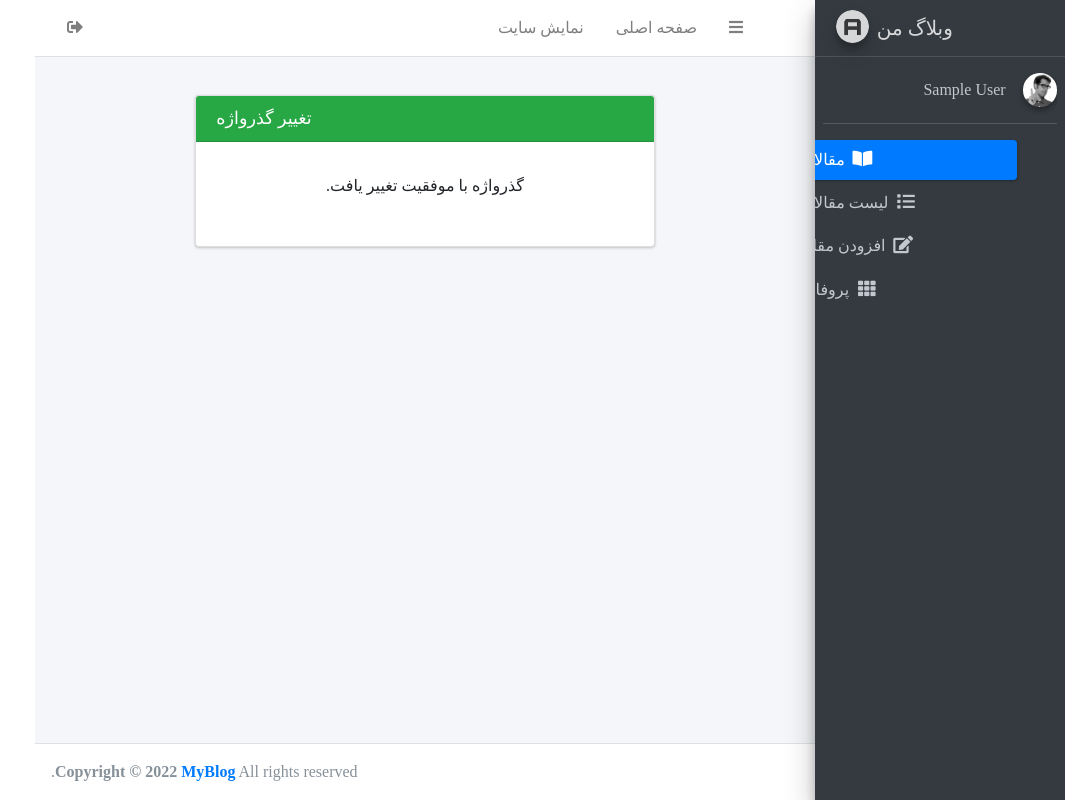
After one commit to MohammadMahdi-Akhondi/django-blog, a Django app: page /account/password_change/done/ in a window 1280 px wide. The commit adds this page. Shown: the whole page, without its empty margins (215-1280 px from the left). Run offline with Django 3.2, Linux system fonts and the light colour scheme; the visitor is signed in with stand-in values (Sample User, id 1); some libraries are stand-ins or nearby versions; some web fonts are replaced.

Commit message:
Create password change view

```diff
--- a/account/urls.py
+++ b/account/urls.py
@@ -7,13 +7,16 @@ from .views import (
     ArticleDelete,
     Profile,
     Login,
+    PasswordChange,
 )
 
 app_name = 'account'
 
 urlpatterns = [
     path('login/', Login.as_view(), name = "login"),
-    path('logout/', views.LogoutView.as_view(), name = "logout")
+    path('logout/', views.LogoutView.as_view(), name = "logout"),
+    path('password_change/', PasswordChange.as_view(), name = "password_change"),
+    path('password_change/done/', views.PasswordChangeDoneView.as_view(), name = "password_chanage_done"),
 ]
 
 urlpatterns += [
--- a/account/views.py
+++ b/account/views.py
@@ -5,7 +5,7 @@ from django.urls import reverse_lazy
 from blog.models import Article
 from .models import User
 from .forms import ProfileForm
-from django.contrib.auth.views import LoginView
+from django.contrib.auth.views import LoginView, PasswordChangeView
 
 # Create your views here.
 
@@ -59,3 +59,7 @@ class Login(LoginView):
         if user.is_superuser or user.is_author:
             return reverse_lazy("account:home")
         return reverse_lazy("account:profile")
+
+
+class PasswordChange(PasswordChangeView):
+    success_url = reverse_lazy('account:password_chanage_done')
--- /dev/null
+++ b/templates/registration/password_change_done.html
@@ -0,0 +1,21 @@
+{% extends './base.html' %}
+
+{% load crispy_forms_tags %}
+
+{% block title-meta %}
+    تغییر گذرواژه
+{% endblock %}
+
+{% block main %}
+<div class="col-md-8 text-center mx-auto">
+    <div class="card card-success">
+        <div class="card-header">
+        <h3 class="card-title mb-0 float-left">تغییر گذرواژه</h3>
+        </div>
+        <!-- /.card-header -->
+        <div class="card-body py-4">
+            <p class="py-2">گذرواژه با موفقیت تغییر یافت.</p>
+        </div>
+    </div>
+</div>
+{% endblock %}
--- a/templates/registration/profile.html
+++ b/templates/registration/profile.html
@@ -35,6 +35,10 @@
                         <div class="col-12">
                             {{ form.is_author|as_crispy_field }}
                         </div>
+                        <div class="col-12">
+                            <label class="my-4">گذرواژه :</label>
+                            <span>برای تغییر گذرواژه <a href="{% url 'account:password_change' %}">کلیک </a>کنید.</span>
+                        </div>
                         <div class="mr-3">
                             <button class="btn btn-success">ویرایش اطلاعات</button>
                         </div>
```
Also changed, not shown: templates/registration/password_change_form.html (added, +36 -0 lines).
